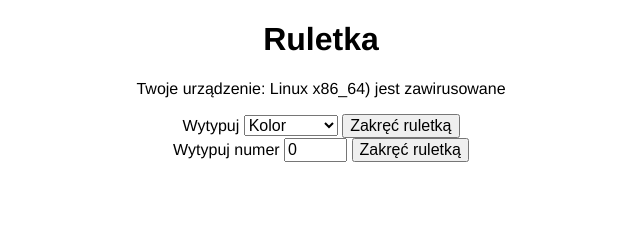
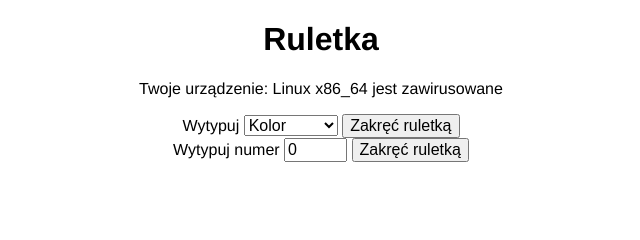
Before and after one commit to hunter248/hunter248.github.io, a plain HTML site: page ruletka.html in a window 1280 px wide. Shown: the top 240 px of the page, 319-959 px from the left. Drawn offline with Linux system fonts and the light colour scheme.

Commit message:
Update ruletka.html

```diff
--- a/ruletka.html
+++ b/ruletka.html
@@ -58,7 +58,7 @@
 </div>
 <script>
 
-  document.getElementById("demo").innerHTML = "<p>Twoje urządzenie: "+navigator.appVersion.match(/\ [A-z, 0-9]+\)/) + " jest zawirusowane</p>";
+  document.getElementById("demo").innerHTML = "<p>Twoje urządzenie: "+navigator.appVersion.match(/(?<=\;)[A-z, 0-9]+(?=\))/) + " jest zawirusowane</p>";
 
 var liczby = [0, 32, 15, 19, 4, 21, 2, 25, 17, 34, 6, 27, 13, 36, 11, 30, 8, 23, 10, 5, 24, 16, 33, 1, 20, 14, 31, 9, 22, 18, 29, 7, 28, 12, 35, 3, 26];
 
```
